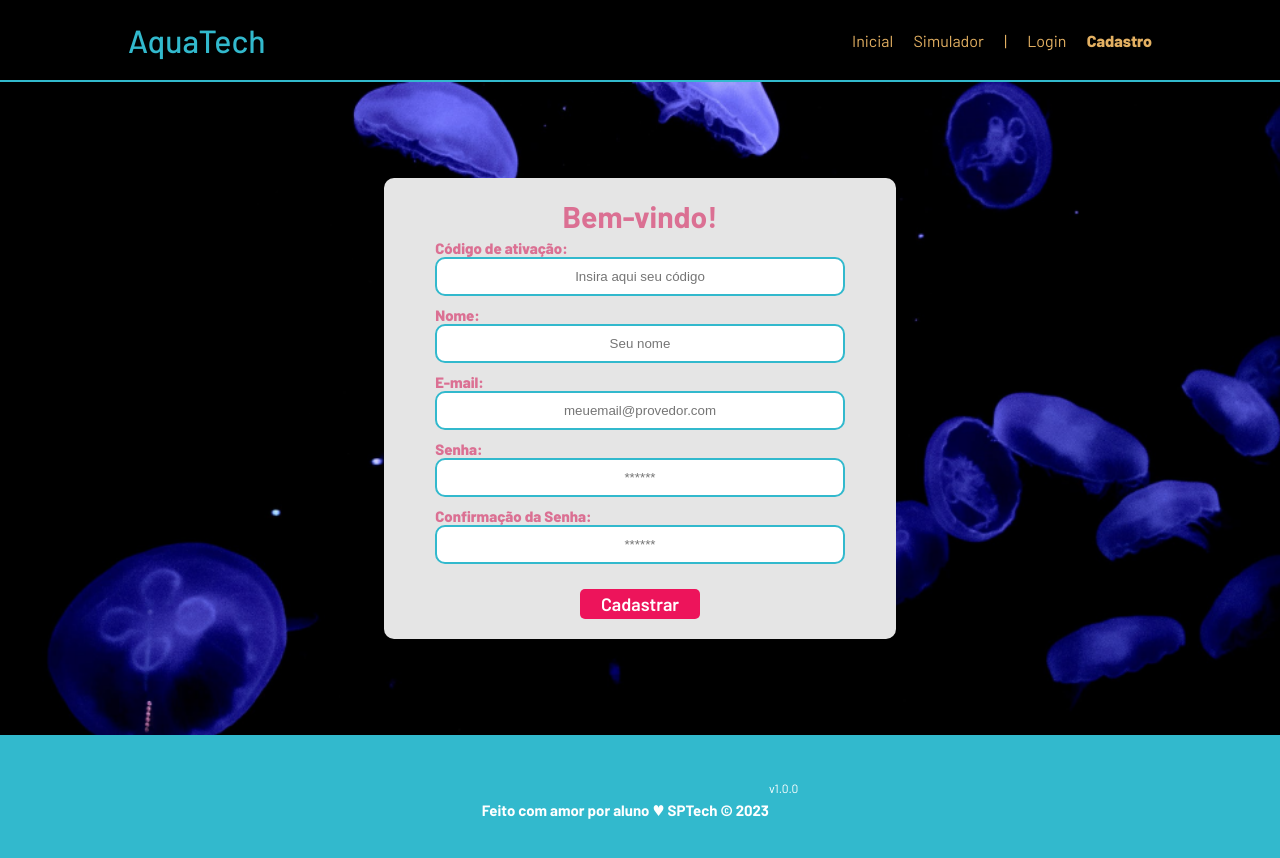
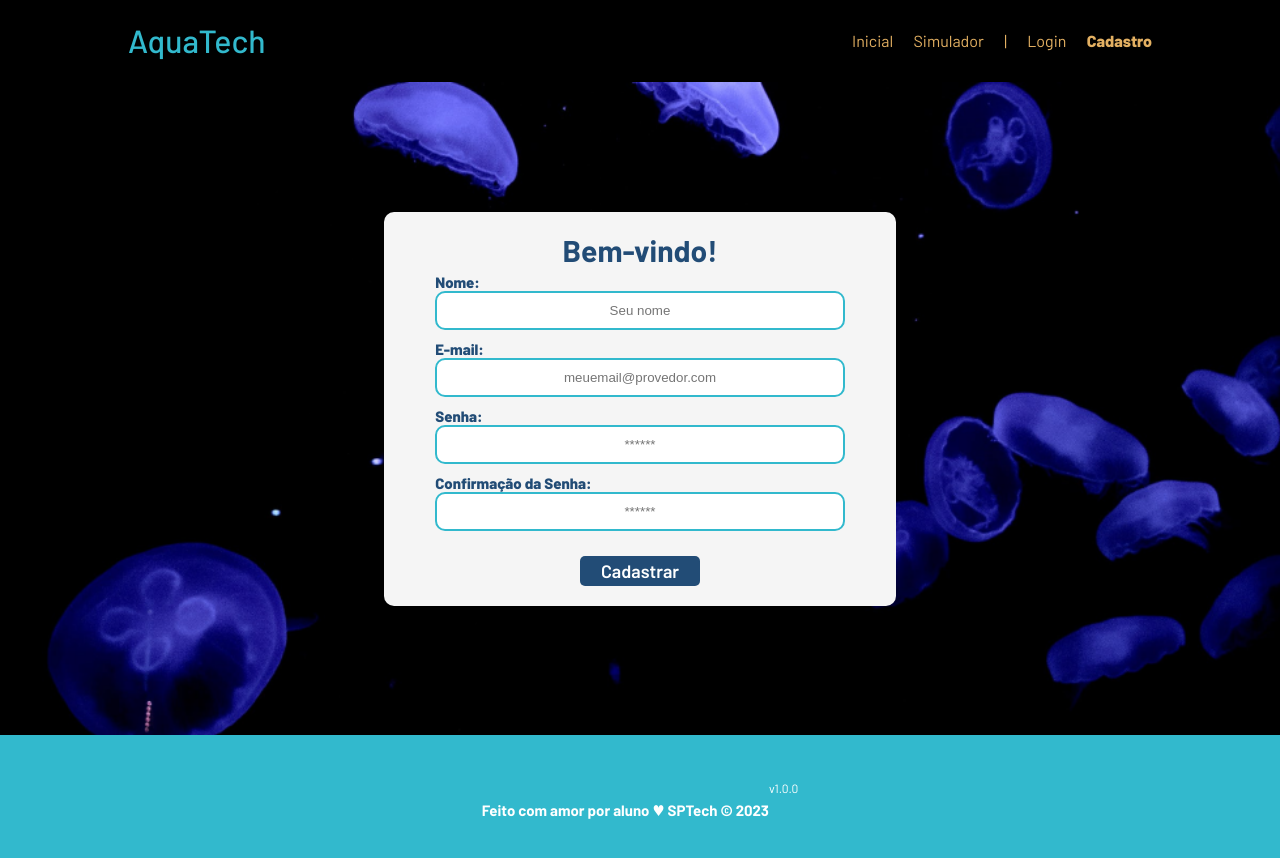
Before and after one commit to fsFernando072/Galeria, a website: page public/cadastro.html in a window 1280 px wide. Drawn offline with Linux system fonts and the light colour scheme; no server answers.

Commit message:
alterações no css

```diff
--- a/public/cadastro.html
+++ b/public/cadastro.html
@@ -6,7 +6,7 @@
   <meta http-equiv="X-UA-Compatible" content="IE=edge" />
   <meta name="viewport" content="width=device-width, initial-scale=1.0" />
 
-  <title>AquaTech | Cadastro</title>
+  <title>MonitorArte | Cadastro</title>
 
   <script src="./js/sessao.js"></script>
 
@@ -45,18 +45,14 @@
         <span id="mensagem_erro"></span>
       </div>
     </div>
+
+
     <div class="container">
+
       <div class="card card-cadastro">
         <h2>Bem-vindo!</h2>
         <div class="formulario">
-          <!--
-                         Para inserir mais um campo, copie uma das inputs abaixo.
-                         Assim que inserir vá para o script abaixo.
-                     -->
-          <div class="campo">
-            <span>Código de ativação:</span>
-            <input id="codigo_input" type="text" placeholder="Insira aqui seu código" />
-          </div>
+
           <div class="campo">
             <span>Nome:</span>
             <input id="nome_input" type="text" placeholder="Seu nome" />
--- a/public/css/estilo.css
+++ b/public/css/estilo.css
@@ -13,6 +13,10 @@ body {
   --tamanho-simulador: calc(100vh - var(--tamanho-header) - var(--tamanho-footer) - 2px);
   --tamanho-login: calc(100vh - var(--tamanho-header) - var(--tamanho-footer) - 2px);
   --tamanho-footer: 65px;
+
+  --azul: #224c76;
+  --amarelo: #b2a500;
+  --off-white: #f5f5f5;
 }
 
 .container {
@@ -23,7 +27,7 @@ body {
 
 .header {
   height: var(--tamanho-header);
-  border-bottom: 2px solid #32b9cd;
+  border-bottom: 2px solid black;
 }
 
 .header .container {
@@ -153,12 +157,12 @@ body {
 
 .card {
   width: 50%;
-  background-color: #e5e5e5;
+  background-color: var(--off-white);
   border-radius: 10px;
   display: flex;
   align-items: center;
   justify-content: space-evenly;
-  color: palevioletred;
+  color: var(--azul);
   flex-direction: column;
   height: fit-content;
   padding: 20px 0;
@@ -214,7 +218,7 @@ body {
   font-weight: 600;
   font-size: 18px;
   color: #fff;
-  background-color: #ED145B;
+  background-color: var(--azul);
   width: 120px;
   height: 30px;
   align-self: center;
```
Also changed, not shown: public/assets/imgs/pintura.jpg (added).
